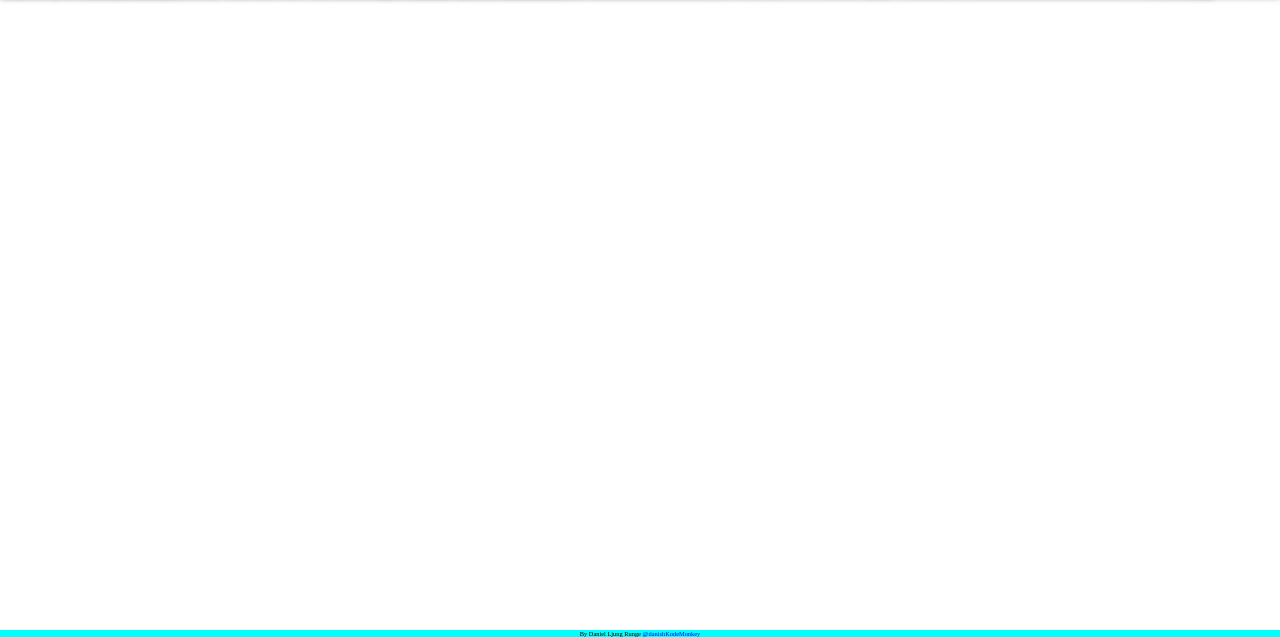
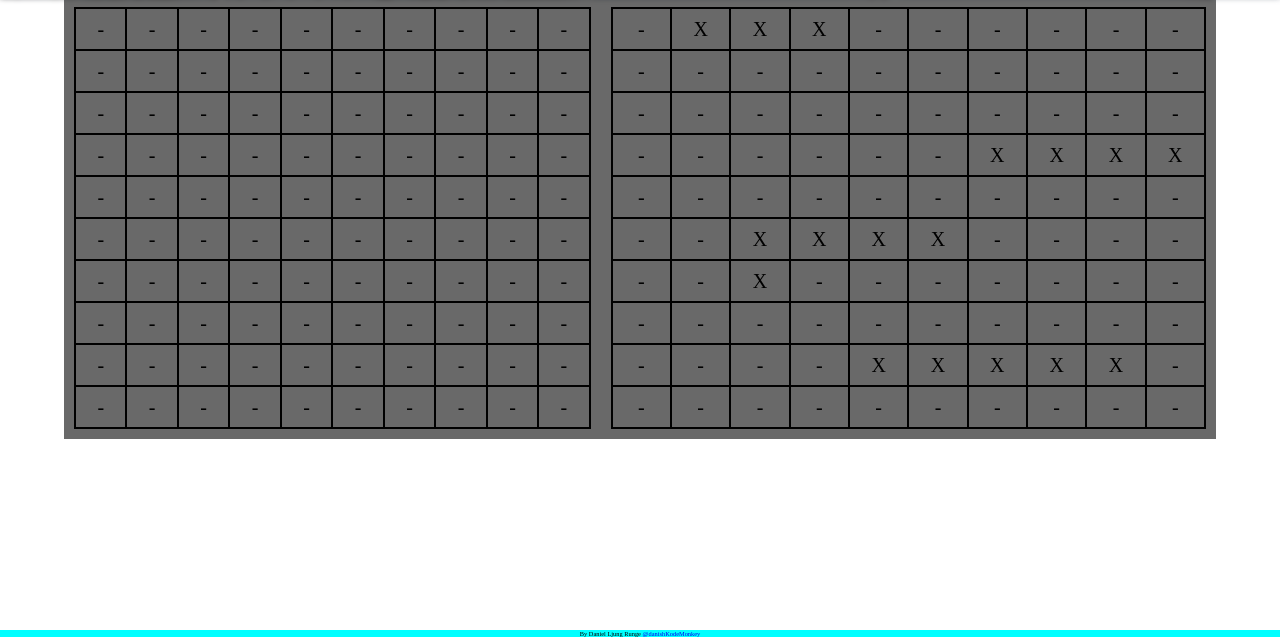
Before and after one commit to DanishKodeMonkey/odin-battleship, a website built with webpack: page src/index.html in a window 1280 px wide. Shown: the part 163-800 px from the top of the page. Built offline with nearby package versions, Linux system fonts and the light colour scheme.

Commit message:
feat: first render pass of gameBoard grid

```diff
--- a/src/gameController/gameController.js
+++ b/src/gameController/gameController.js
@@ -1,11 +1,14 @@
 import { Player, createNPC } from '../players/players'
 
+// STOP TRYING TO RENDER STUFF AND HANDLE INFORMATION THAT OTHER MODULES SHOULD HANDLE DUDE AARR!
+// initialize a render for each players board here, but handle it in another module.
 export default class GameController {
 	constructor(playerOneName, playerTwoName) {
 		this.PlayerOne = new Player(playerOneName)
 		this.PlayerTwo = playerTwoName ? new Player(playerTwoName) : createNPC()
 		this.currentPlayer
 	}
+
 	isReady() {
 		if (this.PlayerOne.board.isReady && this.PlayerTwo.board.isReady) {
 			return true
@@ -20,9 +23,7 @@ export default class GameController {
 		}
 	}
 	game() {
-		let currentPlayer = this.PlayerOne
-
-		return currentPlayer
+		this.currentPlayer = this.PlayerOne
 	}
 	changeTurn() {
 		this.PlayerOne.turn = !this.PlayerOne.turn
--- /dev/null
+++ b/src/gameController/render.js
@@ -0,0 +1,28 @@
+export default function renderBoard(gameBoard, containerID) {
+	const container = document.getElementById(containerID)
+	container.innerHTML = '' // Clear existing content
+
+	const grid = document.createElement('div')
+	grid.classList.add('grid-container')
+
+	for (let row = 0; row < gameBoard.size; row++) {
+		for (let col = 0; col < gameBoard.size; col++) {
+			const cellDiv = document.createElement('div')
+			cellDiv.classList.add('cell') // Apply cell class from CSS
+			const cellContent = document.createElement('p')
+			cellContent.classList.add('cellContent')
+			const cell = gameBoard.grid.find(
+				(cell) => cell.row === row && cell.col === col
+			)
+
+			if (cell.ship) {
+				cellContent.textContent = 'X' // Display 'X' if the cell contains a ship
+			} else {
+				cellContent.textContent = '-' // Display '-' if the cell is empty
+			}
+			cellDiv.appendChild(cellContent)
+			grid.appendChild(cellDiv)
+			container.appendChild(grid)
+		}
+	}
+}
--- a/src/index.html
+++ b/src/index.html
@@ -33,7 +33,14 @@
 		<main>
 			<div
 				class="container"
-				id="game-container"></div>
+				id="game-container">
+				<div
+					class="board"
+					id="playerone-board"></div>
+				<div
+					class="board"
+					id="playertwo-board"></div>
+			</div>
 		</main>
 		<footer>
 			<span class="credits"
--- a/src/index.js
+++ b/src/index.js
@@ -1 +1,9 @@
 import './style.css'
+
+import renderBoard from './gameController/render'
+import GameController from './gameController/gameController'
+
+const game = new GameController('Player One')
+
+renderBoard(game.PlayerOne.board, 'playerone-board')
+renderBoard(game.PlayerTwo.board, 'playertwo-board')
--- a/src/style.css
+++ b/src/style.css
@@ -53,6 +53,43 @@ header{
 main{
     background-color: dimgray;
 }
+.container{
+    display:flex;
+    align-items: center;
+    justify-content: space-evenly;
+    width:90vw;
+}
+.board{
+    display: flex;
+    justify-content: center;
+    align-items: center;
+    margin:10px;
+
+
+}
+.grid-container{
+    display:grid;
+    grid-template-columns: repeat(10, minmax(0, 1fr));
+    grid-template-rows: repeat(10, minmax(0, 1fr));
+    gap: 1px;
+    display: inline-block;
+    border: 1px solid black;
+}
+
+.cell{
+    border: 1px solid black;
+    display:inline-block;
+    width: calc(100% / 10 - 2px);
+    height: calc(100% / 10 - 2px);
+    text-align:center;
+    line-height: 0;
+    justify-content: center;
+    align-items: center;
+
+}
+.cellContent{
+    font-size: clamp(20px,1vw,50px);
+}
 footer{
     position: fixed;
     left: 0;
```
Also changed, not shown: src/gameController/gameController.test.js (+6 -3 lines), dist/dd92c7ba52a3a060c06b.jpg (added), dist/index.html, dist/main.js.
